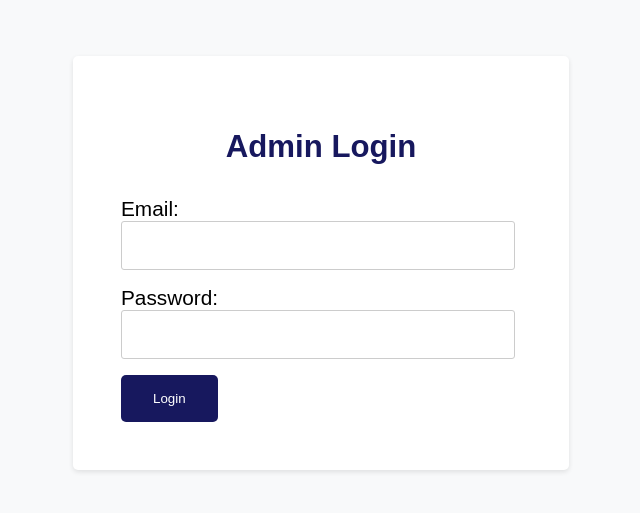
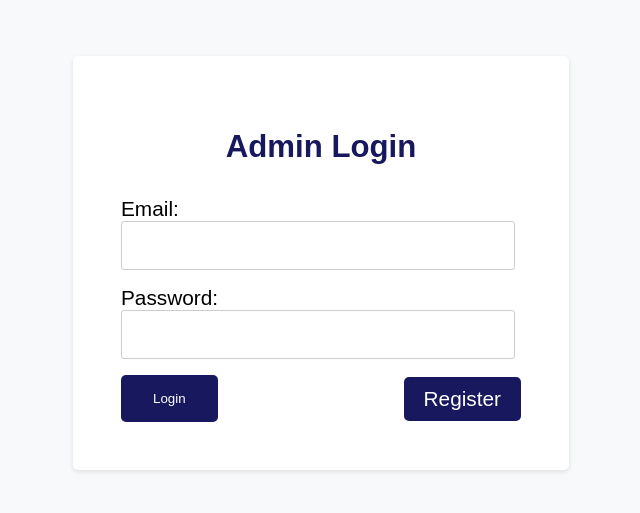
Before and after one commit to Mayorwise001/frontend_blog_api, a React (Create React App) app: page / in a window 1280 px wide. Shown: the part 145-658 px from the top of the page, without its empty margins (319-959 px from the left). Built offline with nearby package versions, Linux system fonts and the light colour scheme; a web font is replaced by a local one.

Commit message:
updated the register button

```diff
--- a/src/components/login.js
+++ b/src/components/login.js
@@ -69,7 +69,7 @@ const Login = () => {
             </div>
             <div className="button-group">
                         <button type="submit">Login</button>
-                        <Link to="/register" className="btn">Register</Link>
+                        <Link to="/register" className="btn btn-back">Register</Link>
                     </div>
         </form>
 
--- a/src/index.css
+++ b/src/index.css
@@ -106,6 +106,7 @@ font-size: 16px;
   border: none;
   border-radius: 5px;
   cursor: pointer;
+
 }
 
 .button-container {
```
Also changed, not shown: src/components/about.js (deleted, +0 -11 lines).
